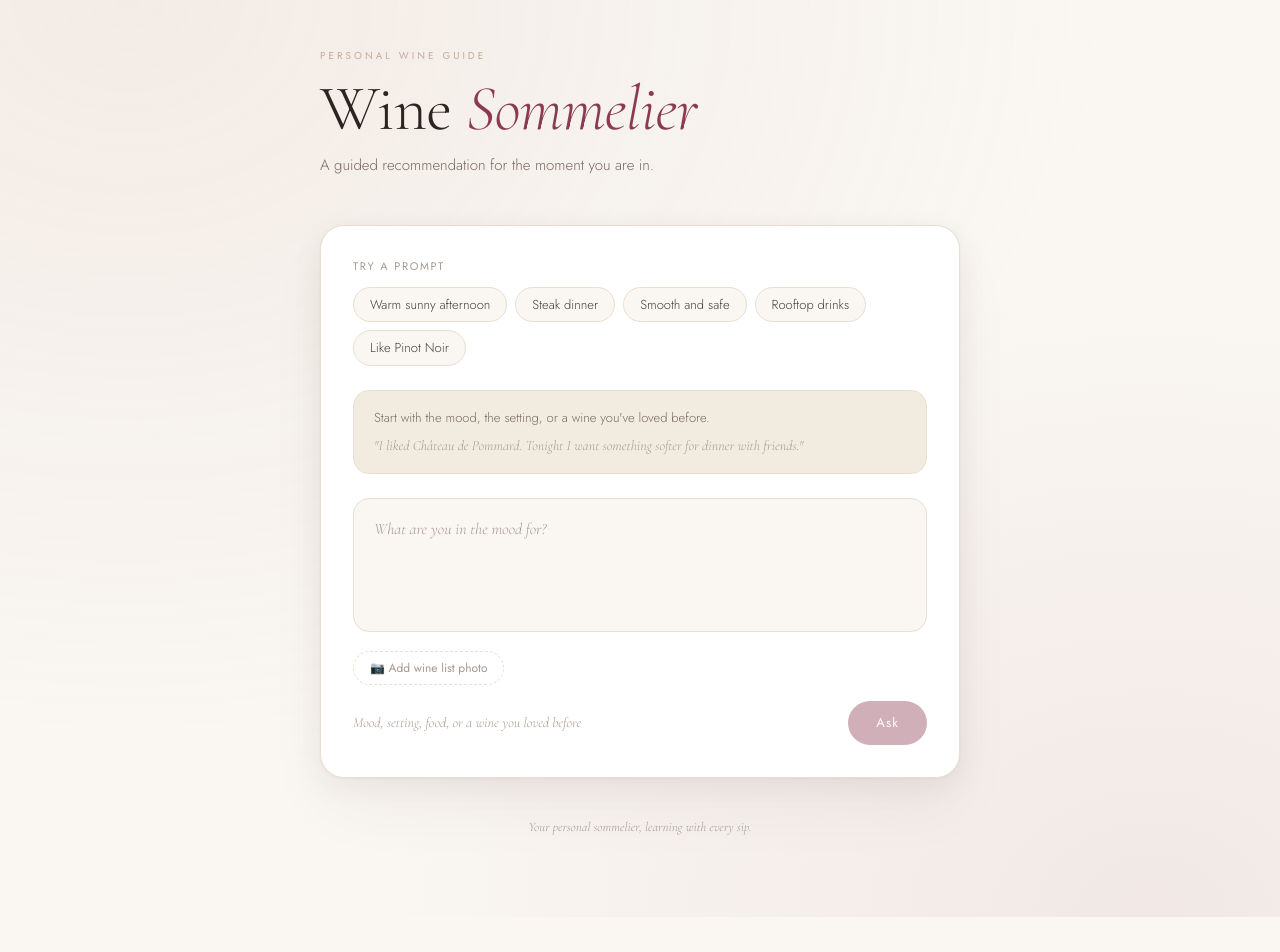
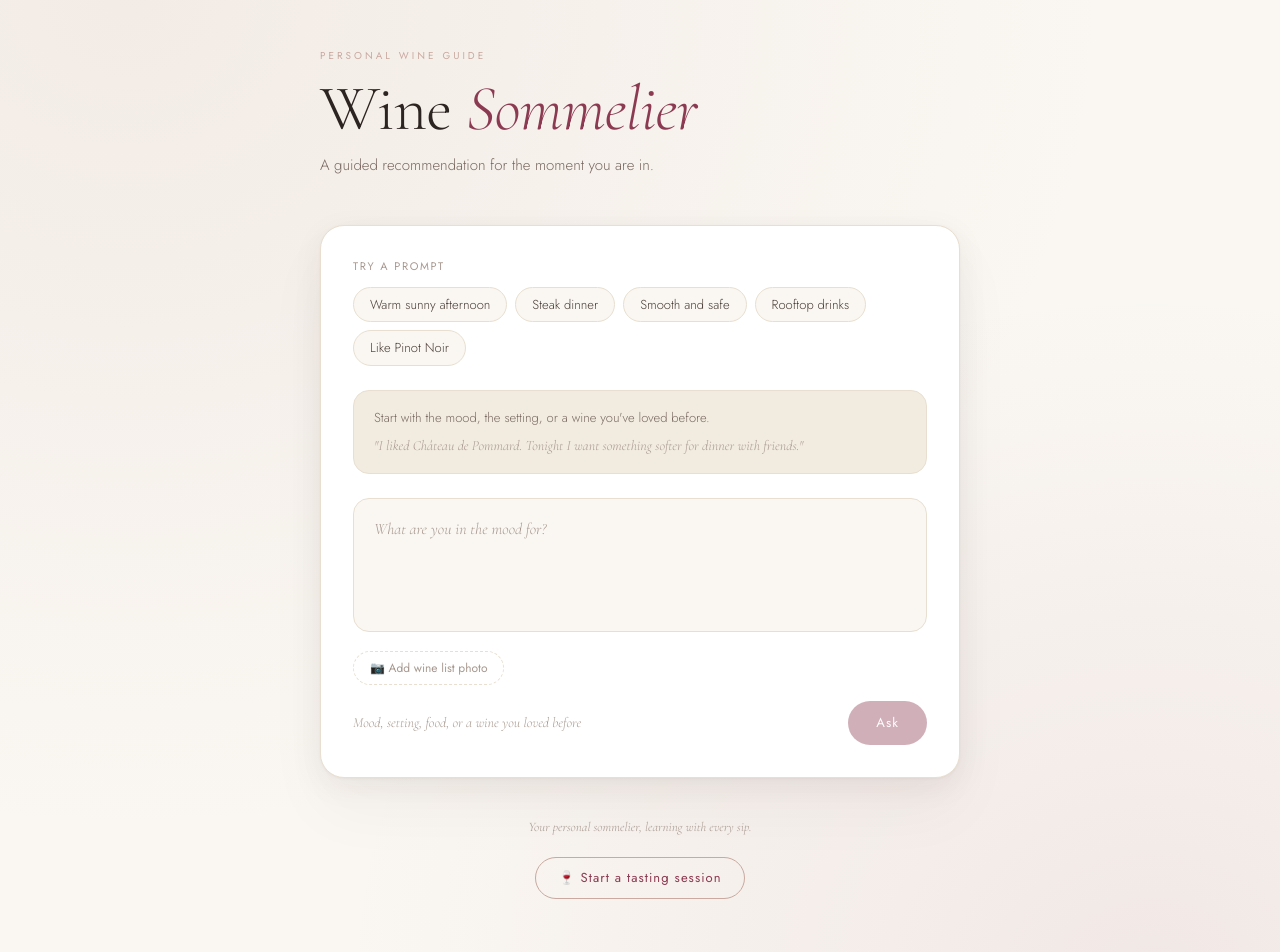
Before and after one commit to wytzulu/wine-sommelier-mvp, a Next.js app: page / in a window 1280 px wide. Shown: the top 952 px of the page. Before the commit the page ends 917 px from the top, so only its background shows below. Built offline with nearby package versions, Linux system fonts and the light colour scheme.

Commit message:
make tasting mode link more visible

```diff
--- a/app/page.tsx
+++ b/app/page.tsx
@@ -1,6 +1,7 @@
 "use client";
 
 import { useState } from "react";
+import Link from "next/link";
 
 type FeedbackState = "" | "loved" | "not_for_me";
 
@@ -586,9 +587,28 @@ export default function HomePage() {
           </div>
 
           {/* ── Footer ── */}
-          <footer className="footer">
-            <p>Your personal sommelier, learning with every sip.</p>
-          </footer>
+{/* ── Footer ── */}
+<footer className="footer">
+  <p>Your personal sommelier, learning with every sip.</p>
+  <Link href="/tasting" style={{
+    display: "inline-flex",
+    alignItems: "center",
+    gap: 8,
+    marginTop: 20,
+    fontFamily: "'Jost', sans-serif",
+    fontSize: 13,
+    fontWeight: 400,
+    letterSpacing: "0.08em",
+    color: "var(--wine)",
+    textDecoration: "none",
+    border: "1px solid var(--dusty-rose)",
+    borderRadius: 100,
+    padding: "10px 22px",
+    transition: "all 0.2s ease",
+  }}>
+    🍷 Start a tasting session
+  </Link>
+</footer>
 
         </div>
       </main>
```
